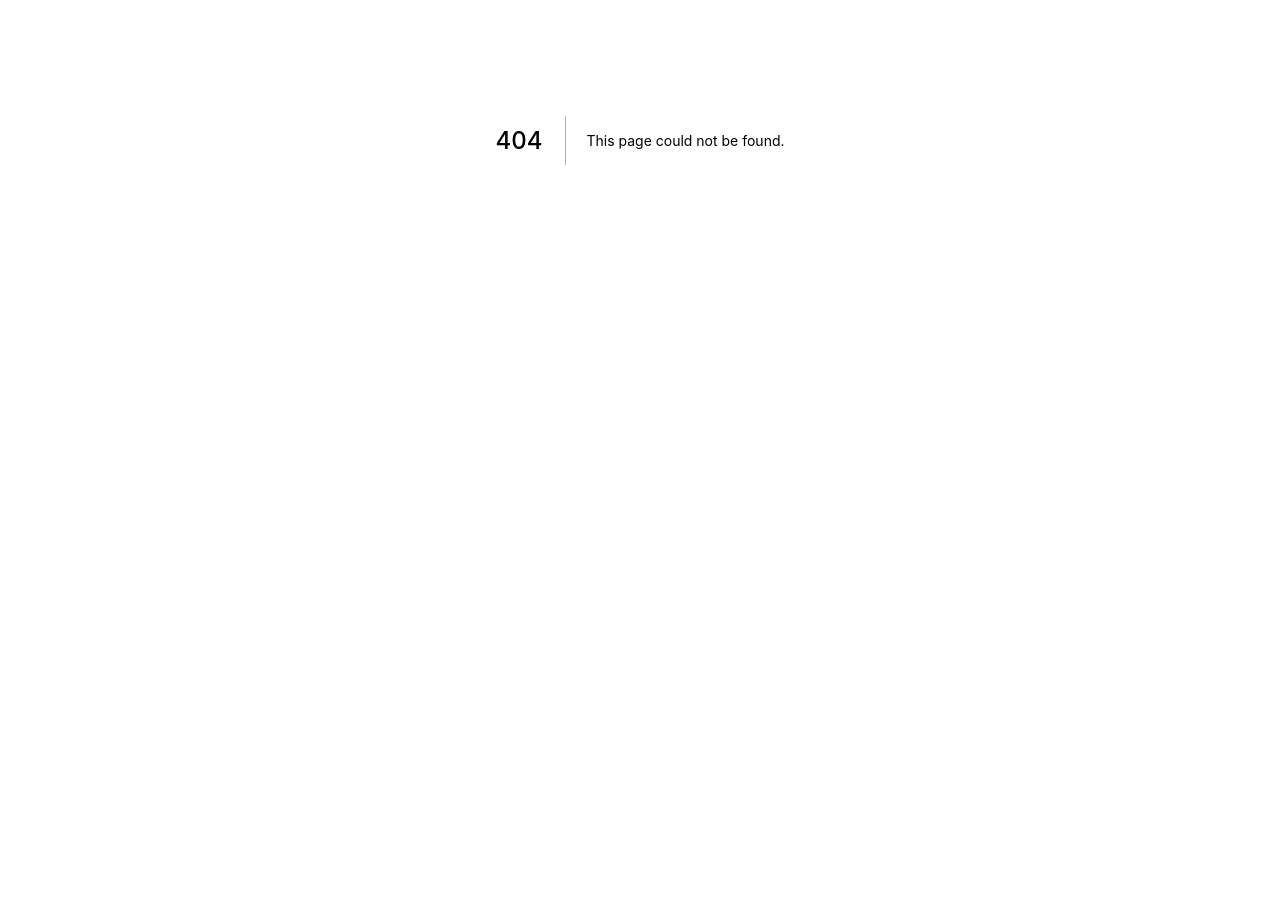
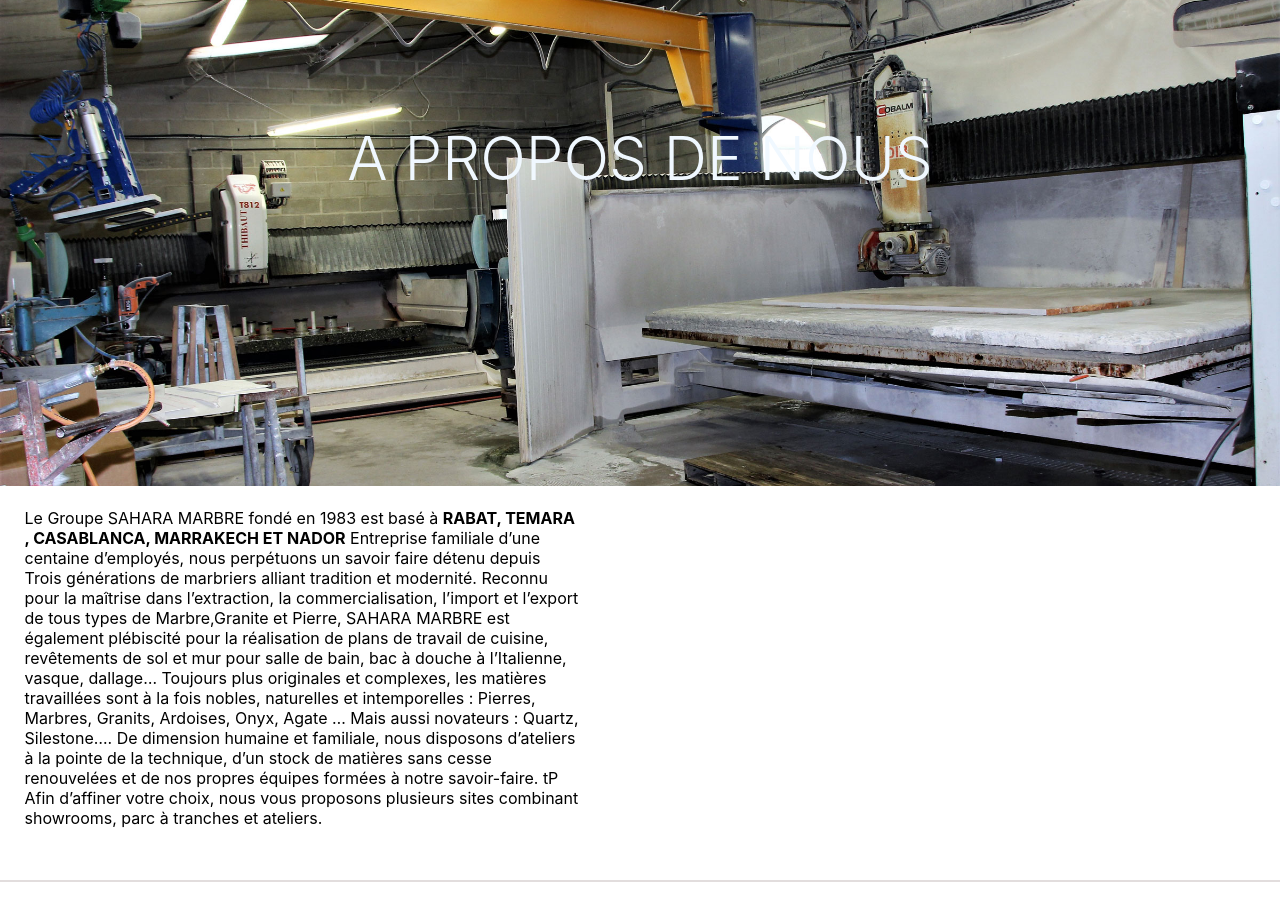
Before and after one commit to HichamOujari/E-commerce, a Next.js app: page /about in a window 1280 px wide. Before the commit this address had no page. Shown: the part 260-1170 px from the top of the page. Before the commit the page ends 800 px from the top, so only its background shows below. Built offline with nearby package versions, Linux system fonts and the light colour scheme.

Commit message:
By oukrirou

```diff
--- a/package.json
+++ b/package.json
@@ -12,6 +12,7 @@
     "@material-ui/icons": "^4.11.2",
     "next": "10.0.9",
     "react": "17.0.1",
-    "react-dom": "17.0.1"
+    "react-dom": "17.0.1",
+    "react-player": "^2.9.0"
   }
 }
--- /dev/null
+++ b/pages/about.js
@@ -0,0 +1,38 @@
+
+import Head from 'next/head'
+import '../styles/home.module.css'
+import React, { Component } from 'react';
+import Nav from "../components/nav"
+import Footer from "../components/footer"
+import ReactPlayer from 'react-player'
+
+export default function about() {
+    return (
+        <div className="apropos">
+            <Nav/>
+            <div className="part1">
+                <p>A PROPOS DE NOUS</p>
+            </div>
+            <div className="part2">
+                <div className="leftside">
+                    <p>
+                    Le Groupe SAHARA MARBRE fondé en 1983 est basé à  <strong>RABAT, TEMARA , CASABLANCA, MARRAKECH ET NADOR</strong>  Entreprise familiale d’une centaine d’employés, nous perpétuons un savoir faire détenu depuis Trois générations de marbriers alliant tradition et modernité.
+
+Reconnu pour la maîtrise dans l’extraction, la commercialisation, l’import et l’export de tous types de Marbre,Granite et Pierre, SAHARA MARBRE est également plébiscité pour la réalisation de plans de travail de cuisine, revêtements de sol et mur pour salle de bain, bac à douche à l’Italienne, vasque, dallage…
+
+Toujours plus originales et complexes, les matières travaillées sont à la fois nobles, naturelles et intemporelles : Pierres, Marbres, Granits, Ardoises, Onyx, Agate … Mais aussi novateurs : Quartz, Silestone….
+
+De dimension humaine et familiale, nous disposons d’ateliers à la pointe de la technique, d’un stock de matières sans cesse renouvelées et de nos propres équipes formées à notre savoir-faire.
+tP
+Afin d’affiner votre choix, nous vous proposons plusieurs sites combinant showrooms, parc à tranches et ateliers.
+                    </p>
+                </div>
+                <div className="rightside">
+                    <ReactPlayer url="../https://https://www.youtube.com/watch?v=LcXuM3DTa3M&t=11s.youtube.com/watch?v=HV_4iVnTkm0/video.mp4" ></ReactPlayer>
+                </div>
+                <div className="References"></div>
+            </div>
+            <Footer/>
+        </div>
+    )
+}
--- a/styles/global.css
+++ b/styles/global.css
@@ -255,3 +255,37 @@ nav>.MenuBar>.MenuBar>.DDevis:hover{
     transform: rotateY(360deg);
   }
 }
+/*about page ---------------------------------*/
+.apropos {
+  display: flex;
+  flex-direction: column;
+}
+.apropos > .part1{
+  height: 82vh;
+  display: flex;
+  justify-content: center;
+  align-items: center;
+  background-image: url(../Public/about.jpg);
+  background-repeat: no-repeat;
+  background-size: cover;
+  background-attachment: fixed;
+}
+.apropos > .part1 > p {
+  color: aliceblue;
+  font-size:60px;
+  font-weight: 300;
+}
+.apropos > .part2 {
+  display: flex;
+  flex-wrap: wrap;
+  justify-content: space-around;
+  align-items: center;
+}
+.apropos > .part2 > .leftside , .rightside{
+  width: 70vh;
+  margin-right: 0px;
+  padding: 2px;
+}
+.apropos > .part2 > .rightside {
+  margin-left: 25px;
+}
```
Also changed, not shown: public/about.jpg (added), 1 other file (tests, documents, lock files or other folders).
